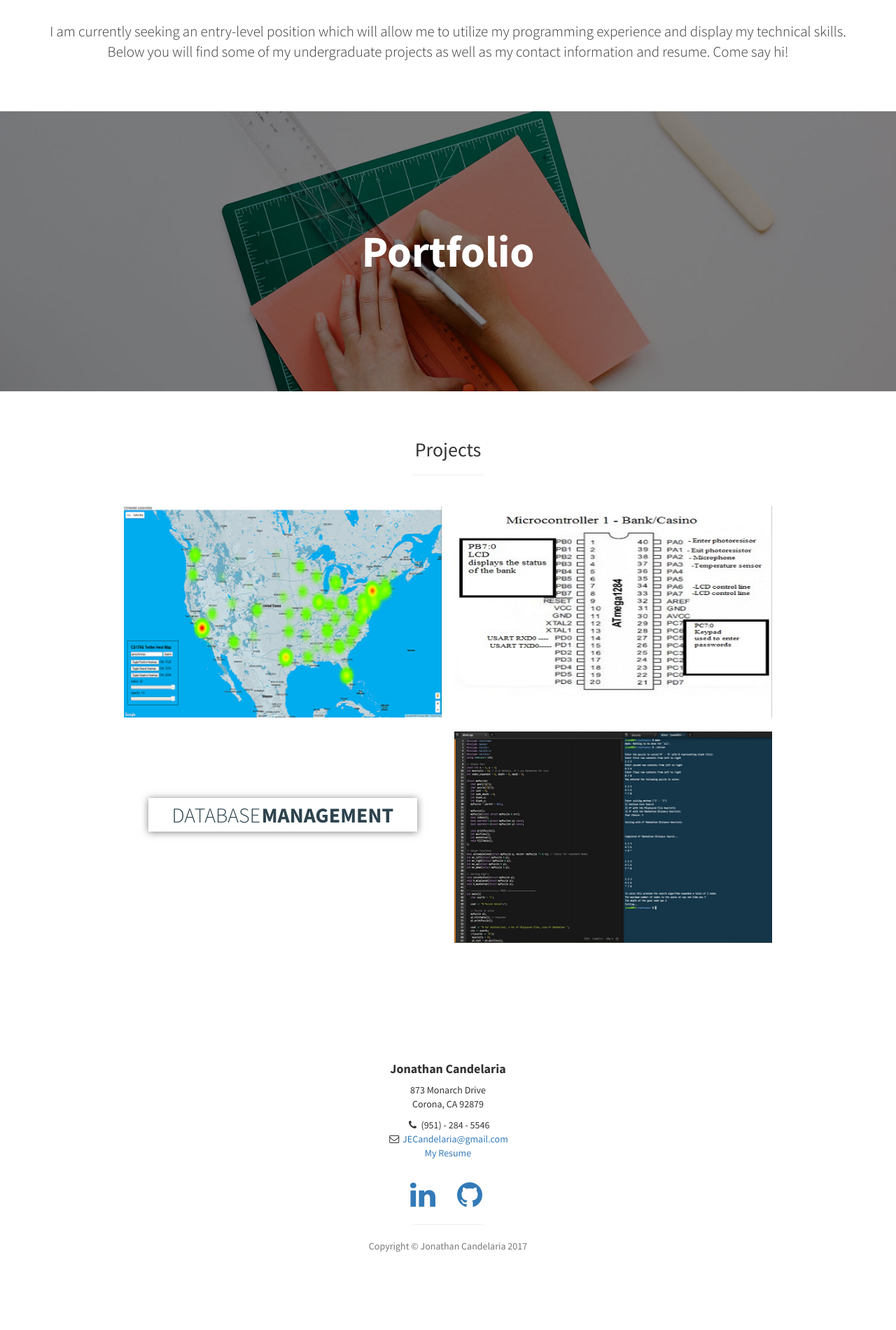
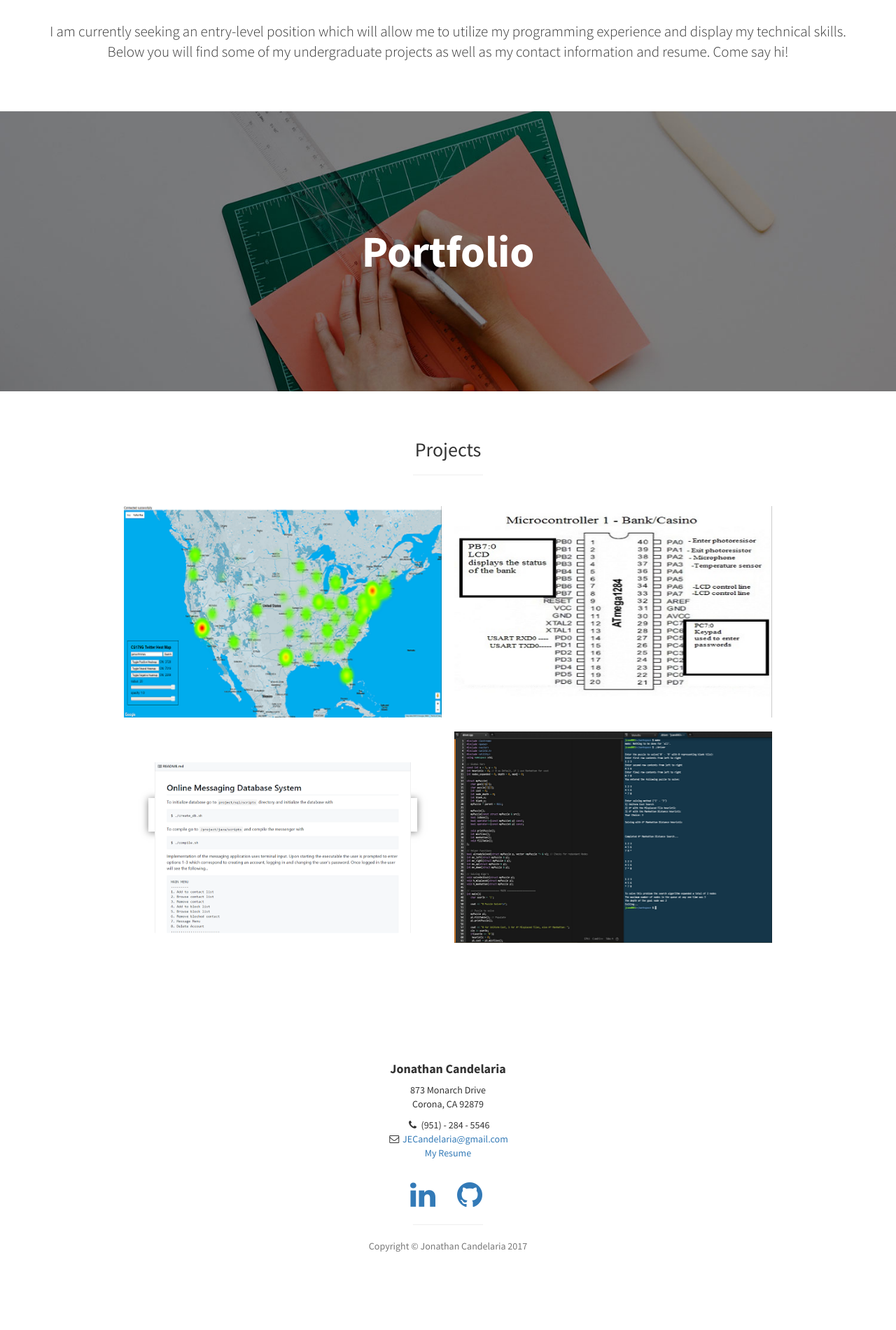
Before and after one commit to JECan/JE, a Jekyll site: the page built from index.html, in a window 1280 px wide. Shown: the part 1042-2942 px from the top of the page at 70% size. Built offline with Jekyll 4.4.1, drawn with Linux system fonts in a browser that asks for light colours.

Commit message:
putting back picture

```diff
--- a/_includes/portfolio.html
+++ b/_includes/portfolio.html
@@ -30,8 +30,10 @@
               <figcaption><a href="https://github.com/JECan/166"></a>
                 <h2>Database <span>Management</span></h2>
                  <p>Terminal based messenger application written with SQL and Java</p>
+
                <figcaption><a href="https://github.com/JECan/166">
               </a>
+                <img class="img-portfolio img-responsive" src="img/resume_portfolio_db.PNG">
             </figcaption></figcaption>
 <!--              <a href="https://github.com/JECan/166">
                 <img class="img-portfolio img-responsive" src="img/resume_portfolio_db.PNG">
```
